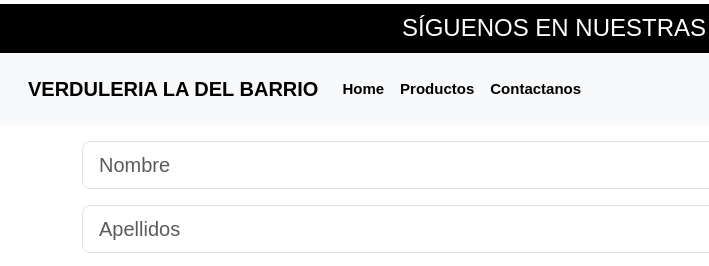
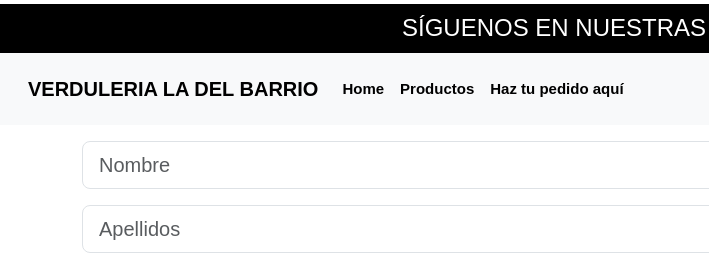
Before and after one commit to Showtime7/Verduleria-La-Del-Barrio, a plain HTML site: page contacto.html in a window 1280 px wide. Shown: the top 266 px of the page, 0-709 px from the left. Drawn offline with nearby package versions, Linux system fonts and the light colour scheme.

Commit message:
Update contacto.html

```diff
--- a/contacto.html
+++ b/contacto.html
@@ -52,7 +52,7 @@
               </li>
 
               <li class="nav-item">
-                <a class="nav-link" href="contacto.html">Contactanos</a>
+                <a class="nav-link" href="contacto.html">Haz tu pedido aquí</a>
               </li>
             </ul>
             <form class="d-flex" role="search">
```
